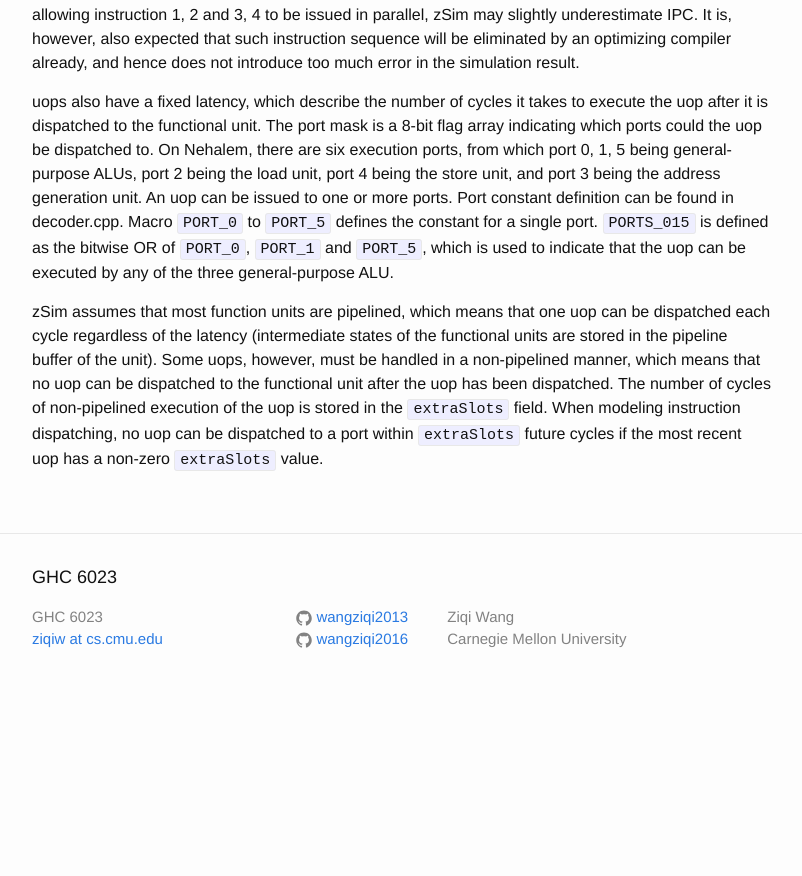
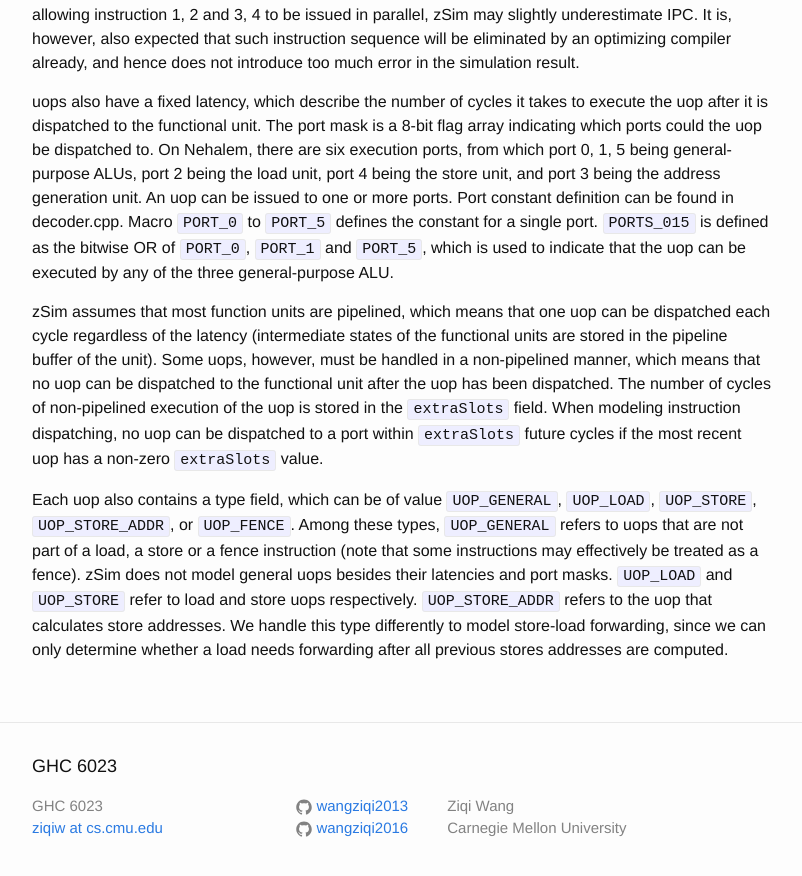
Before and after one commit to wangziqi2013/wangziqi2013.github.io, a Jekyll site: the page built from _posts/2019-12-31-zsim-microarch.markdown, in a window 1280 px wide and 900 px high, scrolled down 5768 px. Shown: the top 876 px of the window, without its empty margins (238-1040 px from the left). Built offline with Jekyll 4.4.1, drawn with Linux system fonts in a browser that asks for light colours; before the commit the page ends 6479 px from its top, so only the background shows below that.

Commit message:
Adding types

```diff
--- a/_posts/2019-12-31-zsim-microarch.markdown
+++ b/_posts/2019-12-31-zsim-microarch.markdown
@@ -210,3 +210,10 @@ however, must be handled in a non-pipelined manner, which means that no uop can
 after the uop has been dispatched. The number of cycles of non-pipelined execution of the uop is stored in the `extraSlots`
 field. When modeling instruction dispatching, no uop can be dispatched to a port within `extraSlots` future cycles if the
 most recent uop has a non-zero `extraSlots` value.
+
+Each uop also contains a type field, which can be of value `UOP_GENERAL`, `UOP_LOAD`, `UOP_STORE`, `UOP_STORE_ADDR`, or
+`UOP_FENCE`. Among these types, `UOP_GENERAL` refers to uops that are not part of a load, a store or a fence instruction
+(note that some instructions may effectively be treated as a fence). zSim does not model general uops besides their
+latencies and port masks. `UOP_LOAD` and `UOP_STORE` refer to load and store uops respectively. `UOP_STORE_ADDR` refers
+to the uop that calculates store addresses. We handle this type differently to model store-load forwarding, since we
+can only determine whether a load needs forwarding after all previous stores addresses are computed.
```
